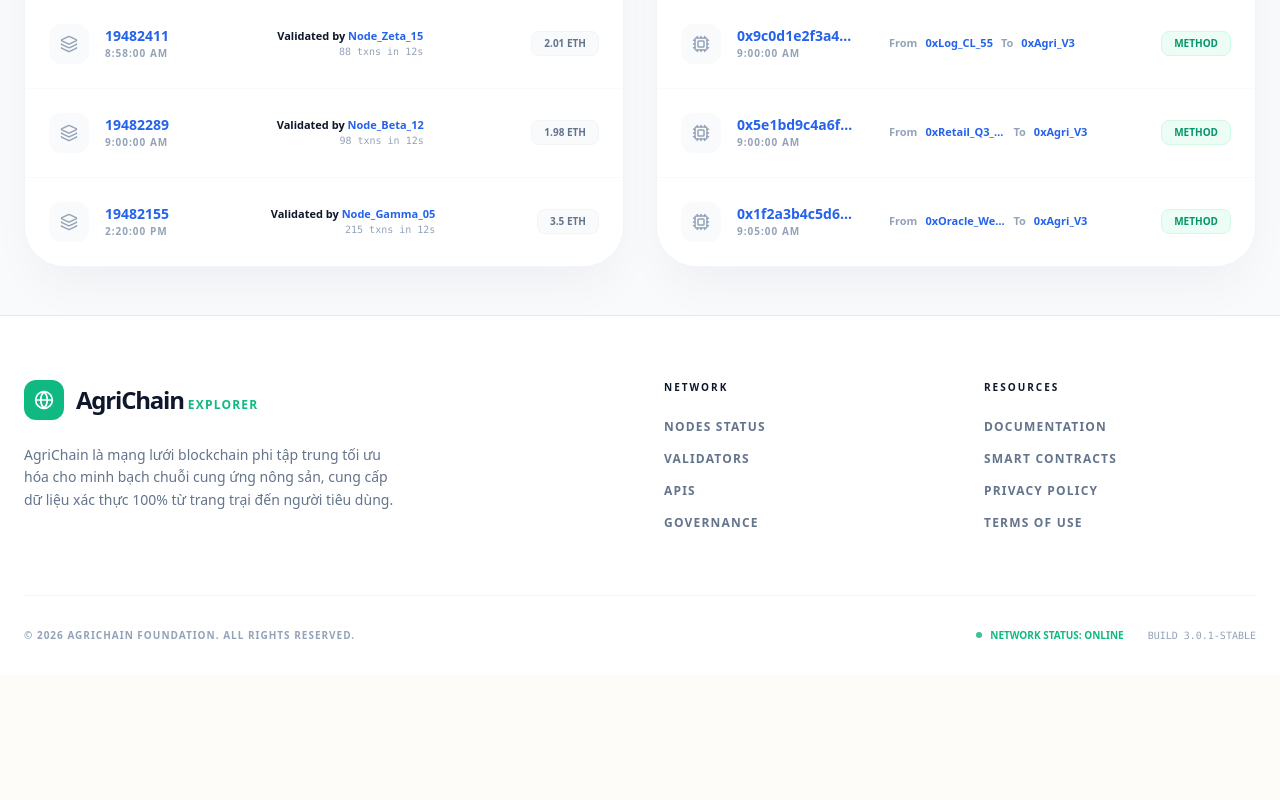
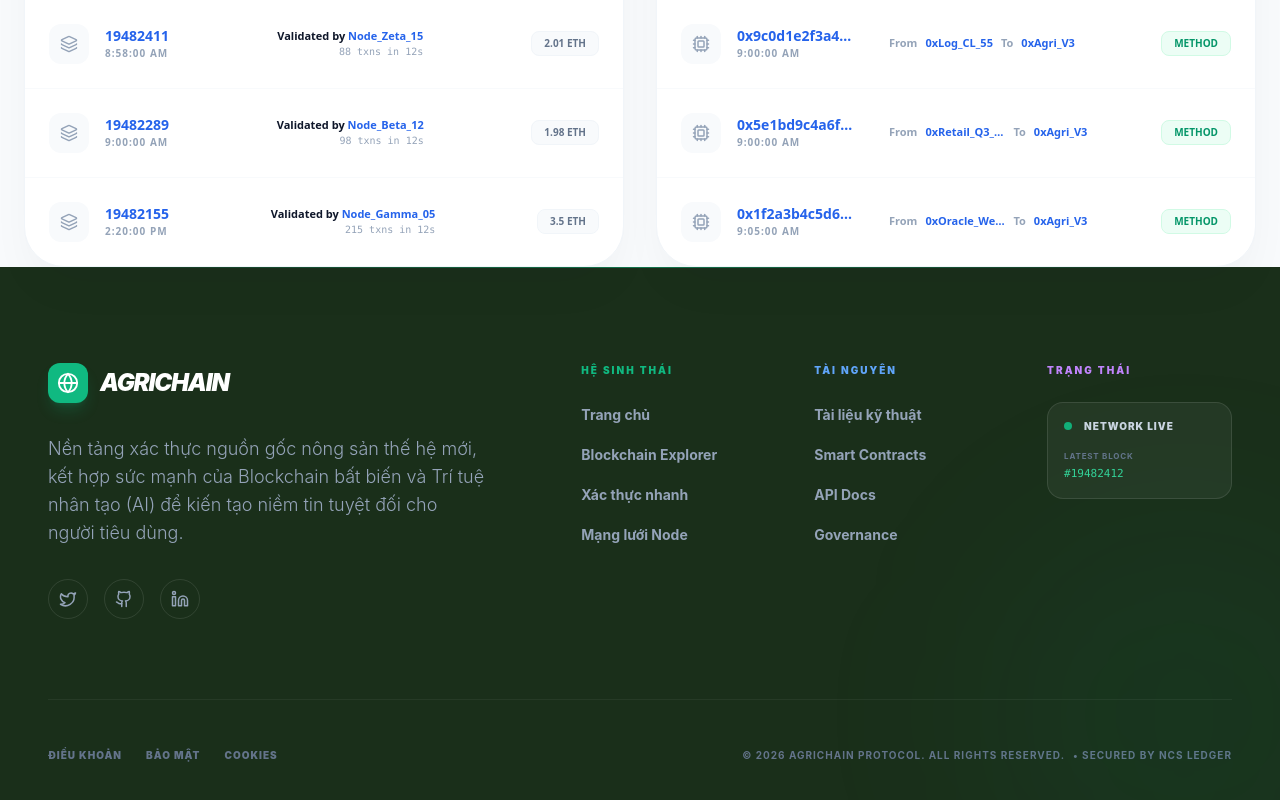
Before and after one commit to Sacvui/BChain, a Next.js app: page /explorer in a window 1280 px wide. Shown: the part 764-1564 px from the top of the page. Before the commit the page ends 1439 px from the top, so only its background shows below. Built offline with nearby package versions, Linux system fonts and the light colour scheme.

Commit message:
feat: implement unified premium footer across all pages via RootLayout

```diff
--- a/src/app/explorer/page.tsx
+++ b/src/app/explorer/page.tsx
@@ -216,53 +216,6 @@ export default function ExplorerHome() {
 
          </div>
       </main>
-
-      {/* Footer Block */}
-      <footer className="bg-white border-t border-slate-200 pt-16 pb-8 mt-12">
-         <div className="max-w-7xl mx-auto px-4 md:px-6">
-            <div className="grid grid-cols-1 md:grid-cols-4 gap-12 mb-16">
-               <div className="col-span-1 md:col-span-2">
-                  <Link href="/" className="flex items-center gap-3 mb-6">
-                    <div className="w-10 h-10 bg-emerald-500 rounded-xl flex items-center justify-center text-white">
-                       <Globe size={20} />
-                    </div>
-                    <span className="font-black tracking-tighter text-2xl text-slate-900">AgriChain<span className="text-emerald-500 text-xs ml-1 uppercase tracking-widest">Explorer</span></span>
-                  </Link>
-                  <p className="text-sm text-slate-500 max-w-sm leading-relaxed">
-                    AgriChain là mạng lưới blockchain phi tập trung tối ưu hóa cho minh bạch chuỗi cung ứng nông sản, cung cấp dữ liệu xác thực 100% từ trang trại đến người tiêu dùng.
-                  </p>
-               </div>
-               <div>
-                  <h4 className="text-[10px] font-black text-slate-900 uppercase tracking-[0.2em] mb-6">Network</h4>
-                  <ul className="space-y-4 text-xs font-bold text-slate-500 uppercase tracking-widest">
-                     <li><Link href="/explorer/network" className="hover:text-emerald-500 transition-colors">Nodes Status</Link></li>
-                     <li><Link href="/explorer/nodes" className="hover:text-emerald-500 transition-colors">Validators</Link></li>
-                     <li><Link href="/explorer/apis" className="hover:text-emerald-500 transition-colors">APIs</Link></li>
-                     <li><Link href="/explorer/governance" className="hover:text-emerald-500 transition-colors">Governance</Link></li>
-                  </ul>
-               </div>
-               <div>
-                  <h4 className="text-[10px] font-black text-slate-900 uppercase tracking-[0.2em] mb-6">Resources</h4>
-                  <ul className="space-y-4 text-xs font-bold text-slate-500 uppercase tracking-widest">
-                     <li><Link href="/docs" className="hover:text-emerald-500 transition-colors">Documentation</Link></li>
-                     <li><Link href="/explorer/smart-contracts" className="hover:text-emerald-500 transition-colors">Smart Contracts</Link></li>
-                     <li><Link href="/legal/privacy" className="hover:text-emerald-500 transition-colors">Privacy Policy</Link></li>
-                     <li><Link href="/legal/terms" className="hover:text-emerald-500 transition-colors">Terms of Use</Link></li>
-                  </ul>
-               </div>
-            </div>
-            <div className="pt-8 border-t border-slate-100 flex flex-col md:flex-row justify-between items-center gap-4">
-               <p className="text-[10px] font-bold text-slate-400 uppercase tracking-widest">© 2026 AgriChain Foundation. All rights reserved.</p>
-               <div className="flex gap-6">
-                  <div className="flex items-center gap-2 text-[10px] font-bold text-emerald-500">
-                     <div className="w-1.5 h-1.5 rounded-full bg-emerald-500 animate-pulse"></div>
-                     NETWORK STATUS: ONLINE
-                  </div>
-                  <div className="text-[10px] font-mono text-slate-400">BUILD 3.0.1-STABLE</div>
-               </div>
-            </div>
-         </div>
-      </footer>
     </div>
   );
 }
--- a/src/app/layout.tsx
+++ b/src/app/layout.tsx
@@ -5,6 +5,8 @@ export const metadata: Metadata = {
   title: "Blockchain Verification - Smart Bird's Nest",
   description: "Xác minh nguồn gốc Nước Yến thông qua công nghệ Blockchain",
 };
+
+import Footer from "@/components/Footer";
 
 export default function RootLayout({
   children,
@@ -15,6 +17,7 @@ export default function RootLayout({
     <html lang="vi">
       <body>
         {children}
+        <Footer />
       </body>
     </html>
   );
--- a/src/app/page.tsx
+++ b/src/app/page.tsx
@@ -376,10 +376,6 @@ export default function Home() {
            </div>
         </section>
       </main>
-
-      <footer className="py-12 md:py-20 px-6 border-t border-slate-100 text-center">
-        <p className="text-slate-400 text-[10px] md:text-sm font-light">© 2026 AGRI CHAIN - Công nghệ minh bạch nông sản thế hệ mới</p>
-      </footer>
     </div>
   );
 }
--- /dev/null
+++ b/src/components/Footer.tsx
@@ -0,0 +1,100 @@
+'use client';
+
+import Link from 'next/link';
+import { motion } from 'framer-motion';
+import { Globe, ShieldCheck, Cpu, Github, Twitter, Linkedin, ArrowRight } from 'lucide-react';
+
+export default function Footer() {
+  return (
+    <footer className="bg-natural-900 text-white pt-24 pb-12 px-6 md:px-12 relative overflow-hidden print:hidden">
+      {/* Decorative Elements */}
+      <div className="absolute top-0 left-0 w-full h-[1px] bg-gradient-to-r from-transparent via-emerald-500/50 to-transparent"></div>
+      <div className="absolute -bottom-24 -right-24 w-96 h-96 bg-emerald-500/5 rounded-full blur-[100px]"></div>
+
+      <div className="max-w-7xl mx-auto">
+        <div className="grid grid-cols-1 md:grid-cols-12 gap-16 md:gap-24 mb-20">
+          {/* Brand Column */}
+          <div className="md:col-span-5 space-y-8">
+            <Link href="/" className="flex items-center gap-3 group">
+              <div className="w-10 h-10 bg-emerald-500 rounded-xl flex items-center justify-center shadow-lg shadow-emerald-500/20 group-hover:rotate-12 transition-transform">
+                <Globe size={22} />
+              </div>
+              <span className="font-black tracking-tighter text-2xl uppercase italic">AgriChain</span>
+            </Link>
+            <p className="text-slate-400 text-sm md:text-lg font-light leading-relaxed max-w-md">
+              Nền tảng xác thực nguồn gốc nông sản thế hệ mới, kết hợp sức mạnh của Blockchain bất biến và Trí tuệ nhân tạo (AI) để kiến tạo niềm tin tuyệt đối cho người tiêu dùng.
+            </p>
+            <div className="flex gap-4">
+              {[Twitter, Github, Linkedin].map((Icon, i) => (
+                <Link key={i} href="#" className="w-10 h-10 rounded-full border border-white/10 flex items-center justify-center text-slate-400 hover:text-emerald-500 hover:border-emerald-500 transition-all">
+                  <Icon size={18} />
+                </Link>
+              ))}
+            </div>
+          </div>
+
+          {/* Links Columns */}
+          <div className="md:col-span-7 grid grid-cols-2 md:grid-cols-3 gap-12">
+            <div className="space-y-6">
+              <h4 className="text-[10px] font-black uppercase tracking-[0.2em] text-emerald-500">Hệ sinh thái</h4>
+              <ul className="space-y-4">
+                {[
+                  { name: "Trang chủ", href: "/" },
+                  { name: "Blockchain Explorer", href: "/explorer" },
+                  { name: "Xác thực nhanh", href: "/verify/YEN-001" },
+                  { name: "Mạng lưới Node", href: "/explorer/nodes" }
+                ].map((link, i) => (
+                  <li key={i}>
+                    <Link href={link.href} className="text-sm font-bold text-slate-400 hover:text-white transition-colors">{link.name}</Link>
+                  </li>
+                ))}
+              </ul>
+            </div>
+
+            <div className="space-y-6">
+              <h4 className="text-[10px] font-black uppercase tracking-[0.2em] text-blue-400">Tài nguyên</h4>
+              <ul className="space-y-4">
+                {[
+                  { name: "Tài liệu kỹ thuật", href: "/explorer/resources" },
+                  { name: "Smart Contracts", href: "/explorer/smart-contracts" },
+                  { name: "API Docs", href: "/explorer/apis" },
+                  { name: "Governance", href: "/explorer/governance" }
+                ].map((link, i) => (
+                  <li key={i}>
+                    <Link href={link.href} className="text-sm font-bold text-slate-400 hover:text-white transition-colors">{link.name}</Link>
+                  </li>
+                ))}
+              </ul>
+            </div>
+
+            <div className="col-span-2 md:col-span-1 space-y-6">
+              <h4 className="text-[10px] font-black uppercase tracking-[0.2em] text-purple-400">Trạng thái</h4>
+              <div className="p-4 rounded-2xl bg-white/5 border border-white/10 space-y-4">
+                <div className="flex items-center gap-3">
+                   <div className="w-2 h-2 rounded-full bg-emerald-500 animate-pulse"></div>
+                   <span className="text-[10px] font-black uppercase tracking-widest text-slate-300">Network Live</span>
+                </div>
+                <div className="space-y-1">
+                   <p className="text-[8px] font-bold text-slate-500 uppercase tracking-widest">Latest Block</p>
+                   <p className="text-[11px] font-mono text-emerald-400">#19482412</p>
+                </div>
+              </div>
+            </div>
+          </div>
+        </div>
+
+        <div className="pt-12 border-t border-white/5 flex flex-col md:flex-row justify-between items-center gap-8">
+          <div className="flex flex-wrap justify-center gap-6 text-[10px] font-black uppercase tracking-widest text-slate-500">
+             <Link href="/legal/terms" className="hover:text-white">Điều khoản</Link>
+             <Link href="/legal/privacy" className="hover:text-white">Bảo mật</Link>
+             <Link href="/legal/cookies" className="hover:text-white">Cookies</Link>
+          </div>
+          <p className="text-[10px] font-bold text-slate-500 uppercase tracking-widest text-center">
+            © 2026 AGRICHAIN PROTOCOL. ALL RIGHTS RESERVED.
+            <span className="hidden md:inline ml-2">• SECURED BY NCS LEDGER</span>
+          </p>
+        </div>
+      </div>
+    </footer>
+  );
+}
```
